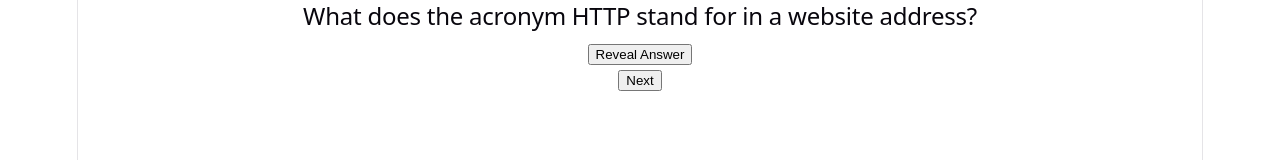
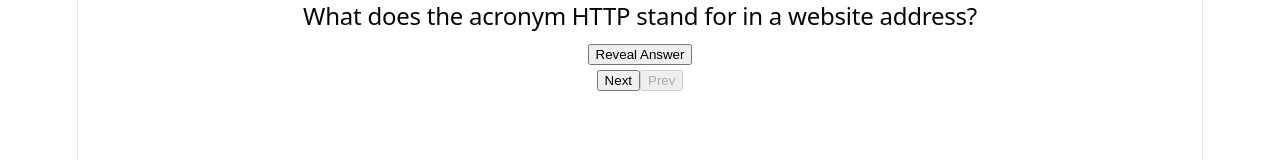
Before and after one commit to cherrybohra1111/RecallAI, a React (Vite) app: page / in a window 1280 px wide. Shown: the part 140-300 px from the top of the page. Built offline with nearby package versions, Linux system fonts and the light colour scheme.

Commit message:
feat: add previous flashcard navigation

```diff
--- a/src/App.jsx
+++ b/src/App.jsx
@@ -31,10 +31,14 @@ function App() {
           />
 
           <button onClick={()=>
-              setCurrentCardIndex(currentCardIndex+1)
-            }
-            disabled={currentCardIndex >= totalCards - 1}
+              setCurrentCardIndex(currentCardIndex+1)}
+              disabled={currentCardIndex >= totalCards - 1}
             >Next</button>
+
+            <button onClick={()=>
+              setCurrentCardIndex(currentCardIndex-1)}
+              disabled={currentCardIndex === 0 }
+            >Prev</button>
 
         </main>
     </>
```
